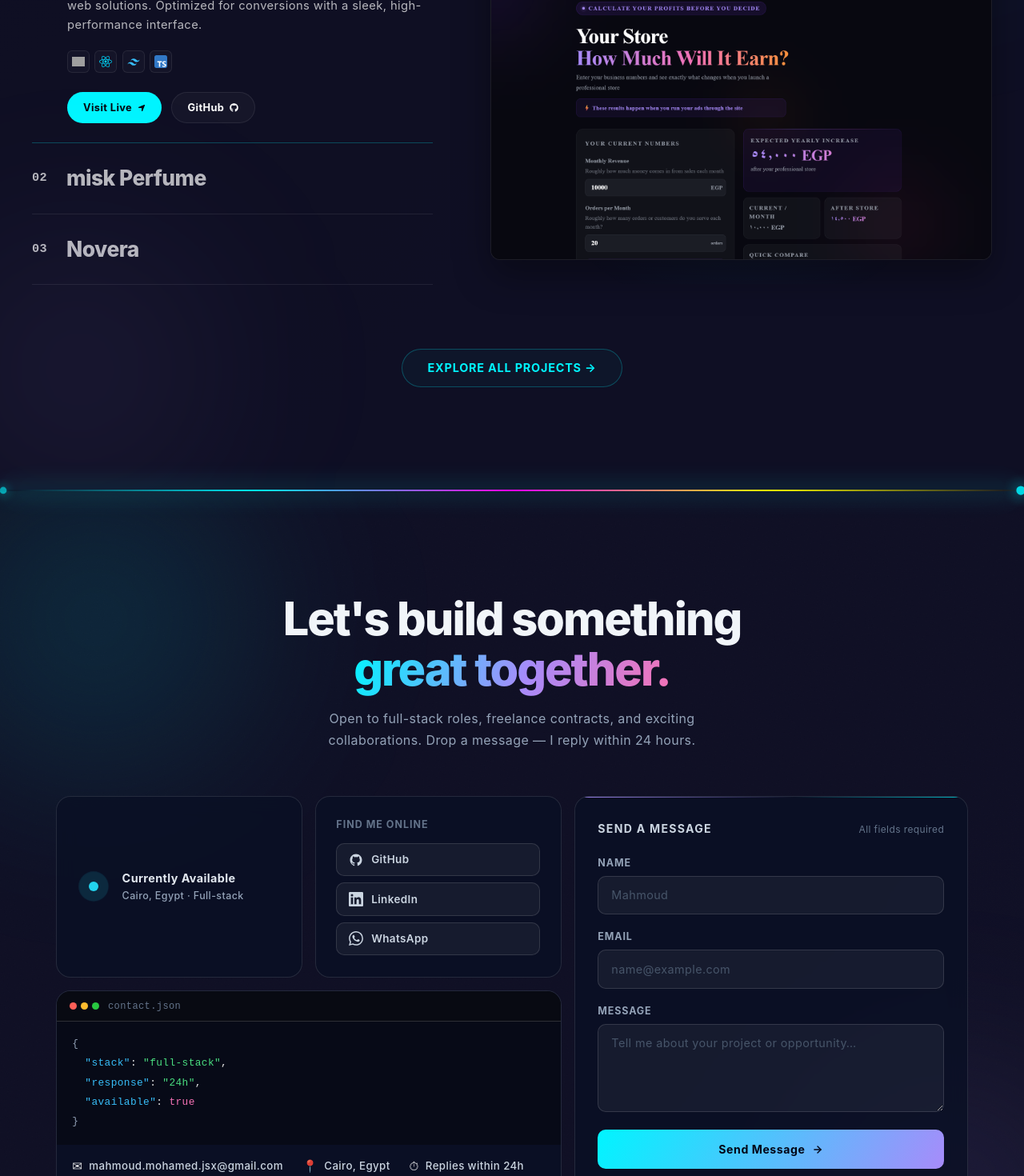
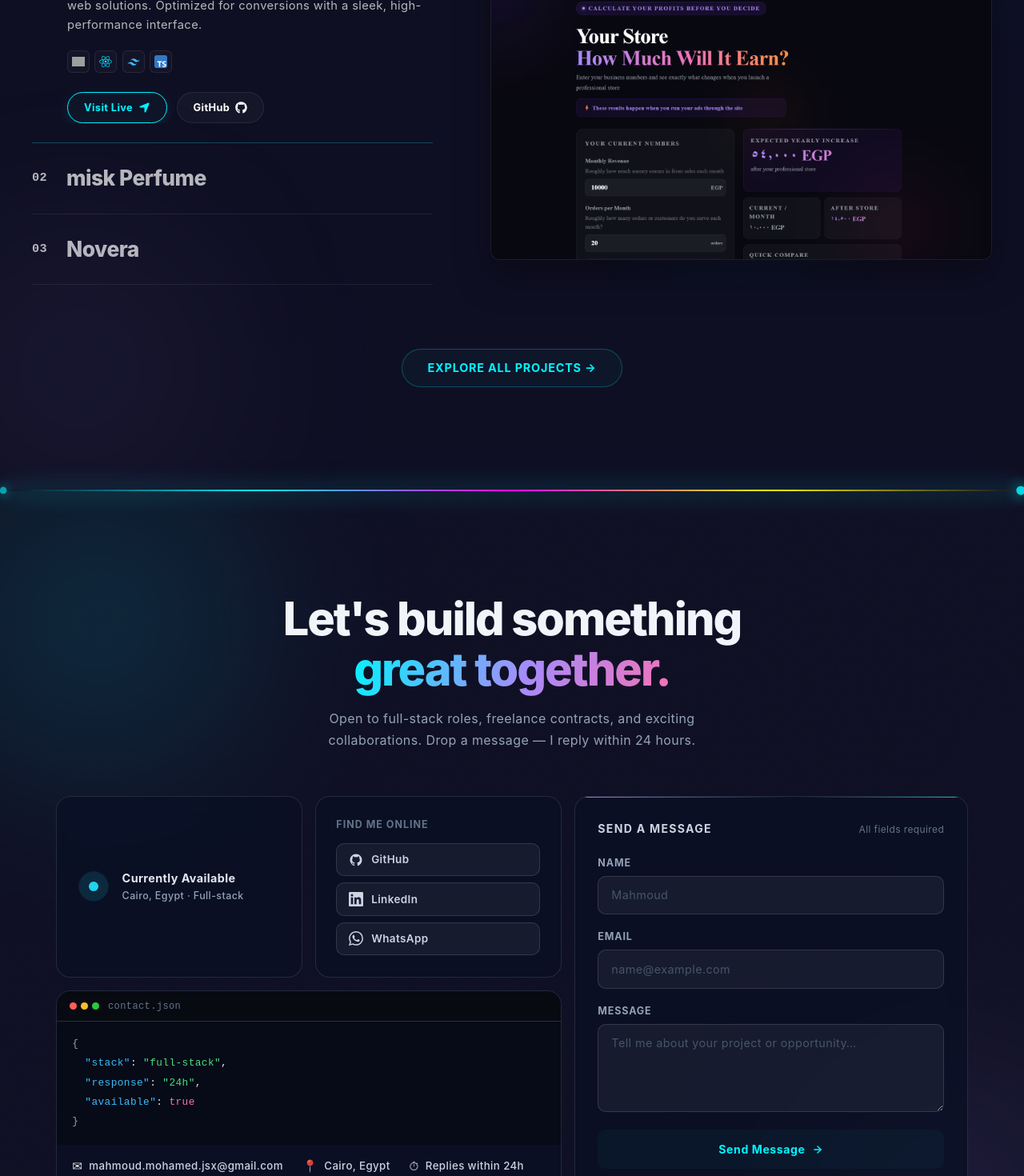
Before and after one commit to mahmou9d/profile, a React (Vite) app: page / in a window 1280 px wide. Shown: the part 2340-3810 px from the top of the page at 80% size. Built offline with nearby package versions, Linux system fonts and the light colour scheme; grey boxes are pictures that could not be loaded.

Commit message:
first commit

```diff
--- a/src/component/1-header/header.css
+++ b/src/component/1-header/header.css
@@ -107,9 +107,7 @@
 
 /* ===== Theme Control Button ===== */
 .header-actions {
-  display: flex;
-  align-items: center;
-  gap: 1rem;
+display: none;
 }
 
 .theme-btn {
@@ -302,4 +300,10 @@
   font-size: 1rem;
 
 }
+.header-actions {
+  display: flex;
+  align-items: center;
+  gap: 1rem;
 }
+
+}
--- a/src/component/3-main/main.css
+++ b/src/component/3-main/main.css
@@ -232,9 +232,10 @@
 }
 
 .directory-btn-primary {
-  background: var(--accent-color, #00f5ff);
-  color: #05050f;
-  border: none;
+  color: #00f5ff;
+  background: rgba(0, 245, 255, 0.03);
+  box-shadow: 0 4px 15px rgba(0, 245, 255, 0.1);
+  border: 0.5px solid #00f5ff;
 }
 
 .directory-btn-primary:hover {
--- a/src/component/3-main/main.tsx
+++ b/src/component/3-main/main.tsx
@@ -96,7 +96,7 @@ const Main = () => {
                           whileHover={{ y: -1 }}
                           whileTap={{ y: 0 }}
                         >
-                          Visit Live <FaLocationArrow size={10} />
+                          Visit Live <FaLocationArrow size={15} />
                         </motion.a>
 
                         {item.href && (
@@ -108,7 +108,7 @@ const Main = () => {
                             whileHover={{ y: -1 }}
                             whileTap={{ y: 0 }}
                           >
-                            GitHub <FaGithub size={11} />
+                            GitHub <FaGithub size={15} />
                           </motion.a>
                         )}
                       </div>
--- a/src/component/4-contact/contact.css
+++ b/src/component/4-contact/contact.css
@@ -469,14 +469,15 @@
   font-family: inherit;
   letter-spacing: 0.04em;
   width: 100%;
-  color: #020617;
-  background: linear-gradient(120deg, #00f5ff 0%, #a78bfa 100%);
-  transition: opacity 0.2s, box-shadow 0.2s;
+  color: #00f5ff;
+  background: rgba(0, 245, 255, 0.03);
+  transition: all 0.25s ease;
 }
 
 .ct-submit:hover:not(:disabled) {
-  opacity: 0.9;
-  box-shadow: 0 8px 36px rgba(0, 245, 255, 0.3), 0 0 0 1px rgba(0, 245, 255, 0.2);
+  background: rgba(0, 245, 255, 0.08);
+  border-color: #00f5ff;
+  box-shadow: 0 4px 15px rgba(0, 245, 255, 0.1);
 }
 
 .ct-submit:disabled {
```
